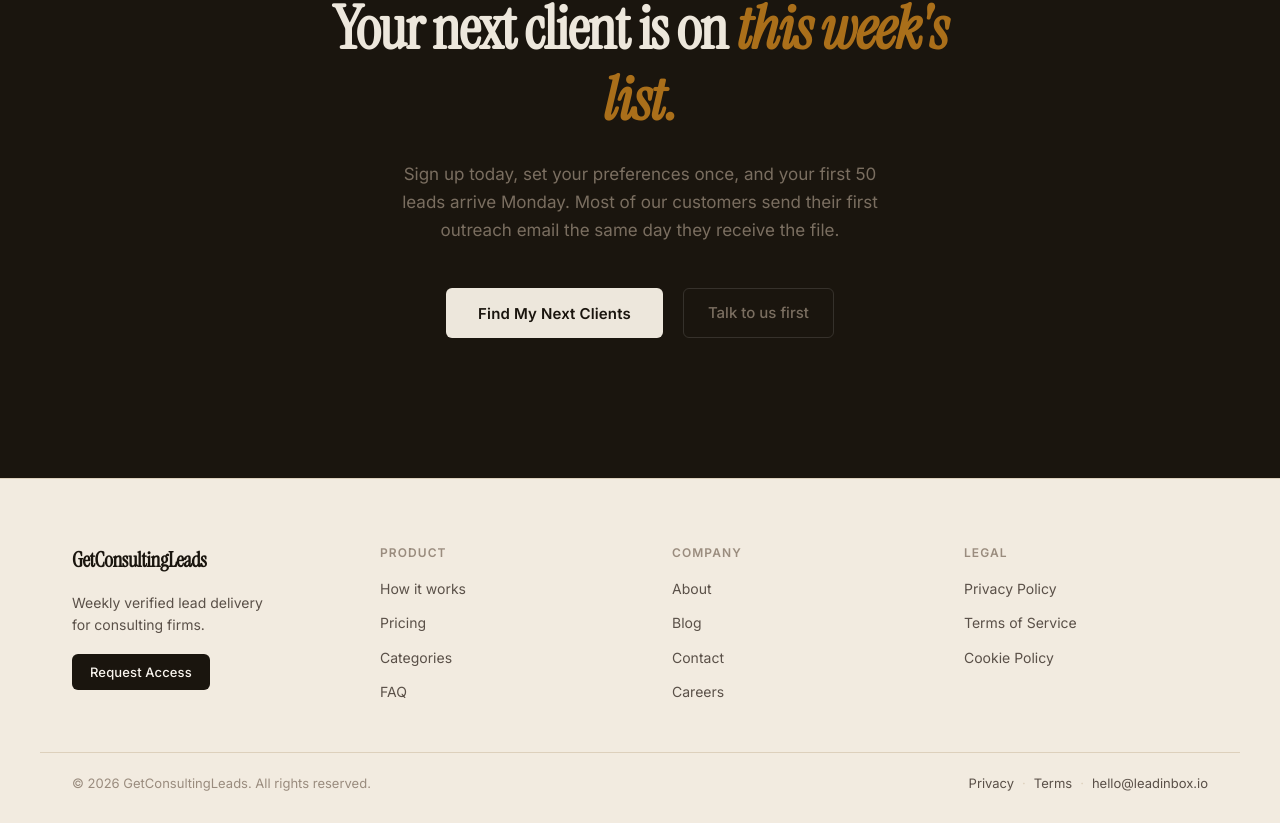
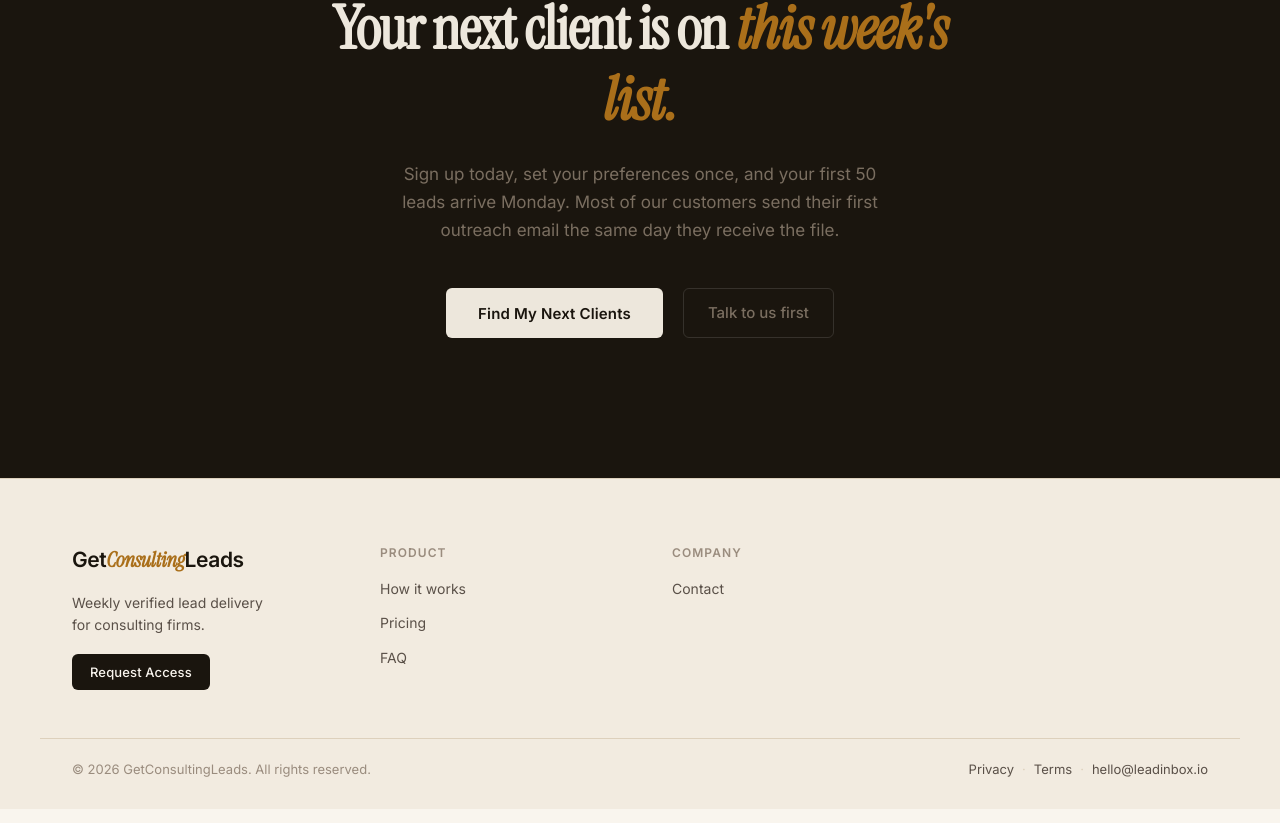
Before and after one commit to ArtemiiHH/consulting-leads, a React (Vite) app: page / in a window 1280 px wide. Shown: the part 4020-4843 px from the top of the page. Built offline with nearby package versions, Linux system fonts and the light colour scheme; a web font is replaced by a local one.

Commit message:
Edit footer logo

```diff
--- a/src/components/Footer/Footer.jsx
+++ b/src/components/Footer/Footer.jsx
@@ -1,9 +1,8 @@
 import styles from "./Footer.module.css";
 
 const links = {
-  Product: ["How it works", "Pricing", "Categories", "FAQ"],
-  Company: ["About", "Blog", "Contact", "Careers"],
-  Legal: ["Privacy Policy", "Terms of Service", "Cookie Policy"],
+  Product: ["How it works", "Pricing", "FAQ"],
+  Company: ["Contact"],
 };
 
 export default function Footer() {
@@ -12,7 +11,9 @@ export default function Footer() {
       <div className={`container ${styles.inner}`}>
         <div className={styles.brand}>
           <a href="#" className={styles.logo}>
-            GetConsultingLeads
+            Get
+            <em>Consulting</em>
+            Leads
           </a>
           <p className={styles.tagline}>
             Weekly verified lead delivery
--- a/src/components/Footer/Footer.module.css
+++ b/src/components/Footer/Footer.module.css
@@ -18,11 +18,16 @@
 }
 
 .logo {
-  font-family: var(--font-serif);
+  font-family: var(--font-sans);
   font-size: 21px;
   font-weight: 600;
   color: var(--text-primary);
   letter-spacing: -0.02em;
+}
+
+.logo em {
+  font-family: var(--font-serif);
+  color: var(--accent);
 }
 
 .tagline {
@@ -48,7 +53,7 @@
 }
 
 .footerCta:hover {
-  background: #2E2518;
+  background: #2e2518;
 }
 
 .linkGroup {
```
